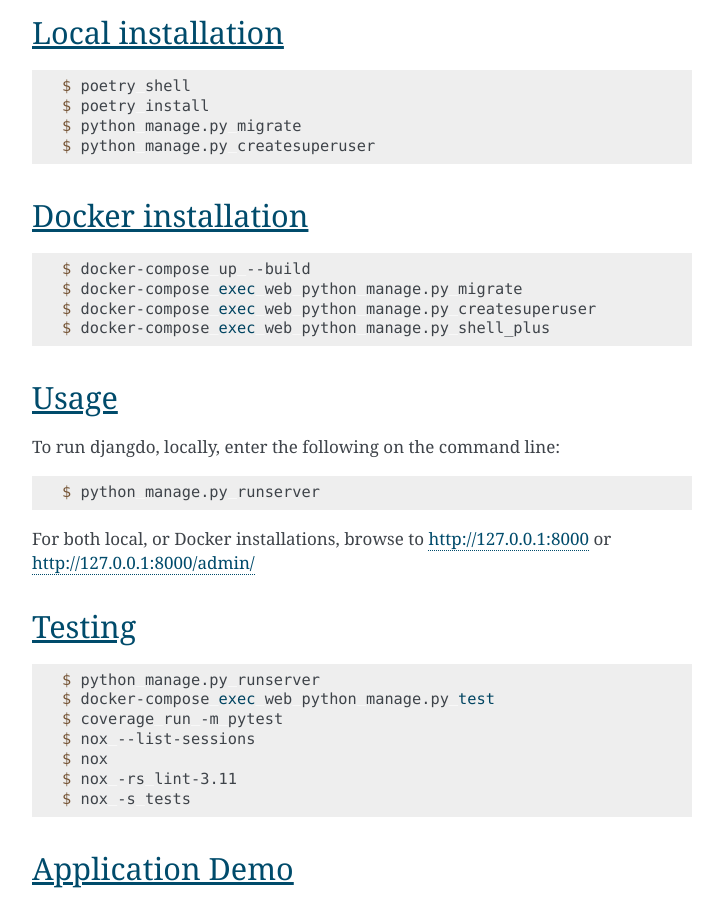
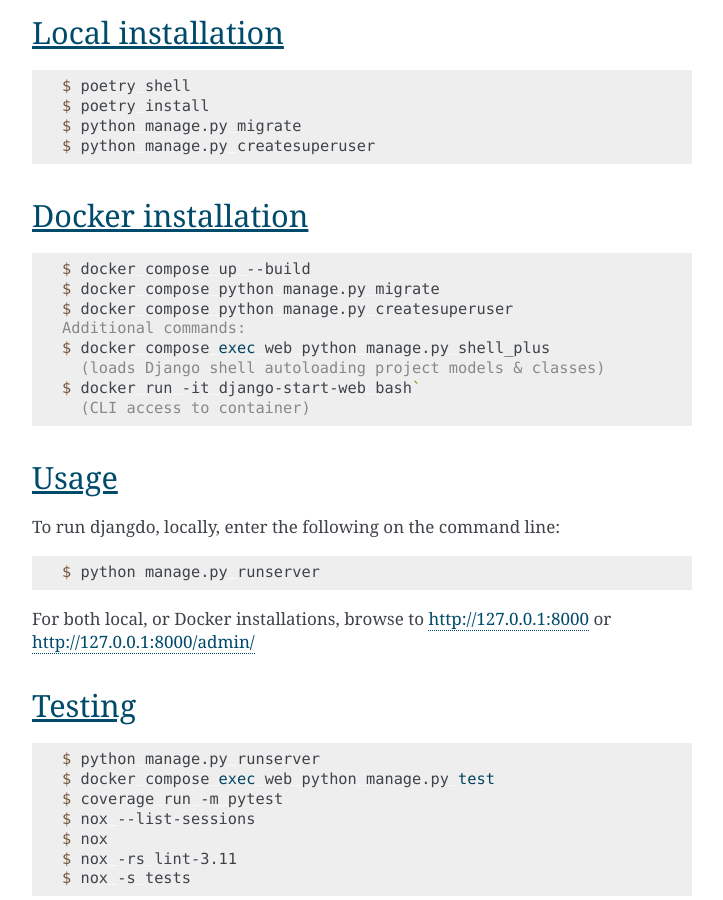
Before and after one commit to kevinbowen777/django-todo, a Sphinx documentation site: the page built from docs/index.rst, in a window 1280 px wide and 900 px high, scrolled down 1266 px. Shown: the whole window, without its empty margins (388-1111 px from the left). Built offline with Sphinx 7.4.7, drawn with Linux system fonts in a browser that asks for light colours.

Commit message:
Update docker compose commands

```diff
--- a/docs/index.rst
+++ b/docs/index.rst
@@ -72,10 +72,14 @@
 
 .. code-block:: console
 
-   $ docker-compose up --build
-   $ docker-compose exec web python manage.py migrate
-   $ docker-compose exec web python manage.py createsuperuser
-   $ docker-compose exec web python manage.py shell_plus
+   $ docker compose up --build
+   $ docker compose python manage.py migrate
+   $ docker compose python manage.py createsuperuser
+   Additional commands:
+   $ docker compose exec web python manage.py shell_plus
+     (loads Django shell autoloading project models & classes)
+   $ docker run -it django-start-web bash`
+     (CLI access to container)
 
 
 Usage
@@ -95,7 +99,7 @@
 .. code-block:: console
 
    $ python manage.py runserver
-   $ docker-compose exec web python manage.py test
+   $ docker compose exec web python manage.py test
    $ coverage run -m pytest
    $ nox --list-sessions
    $ nox
```
Also changed, not shown: README.md (+9 -5 lines), 1 other file.
